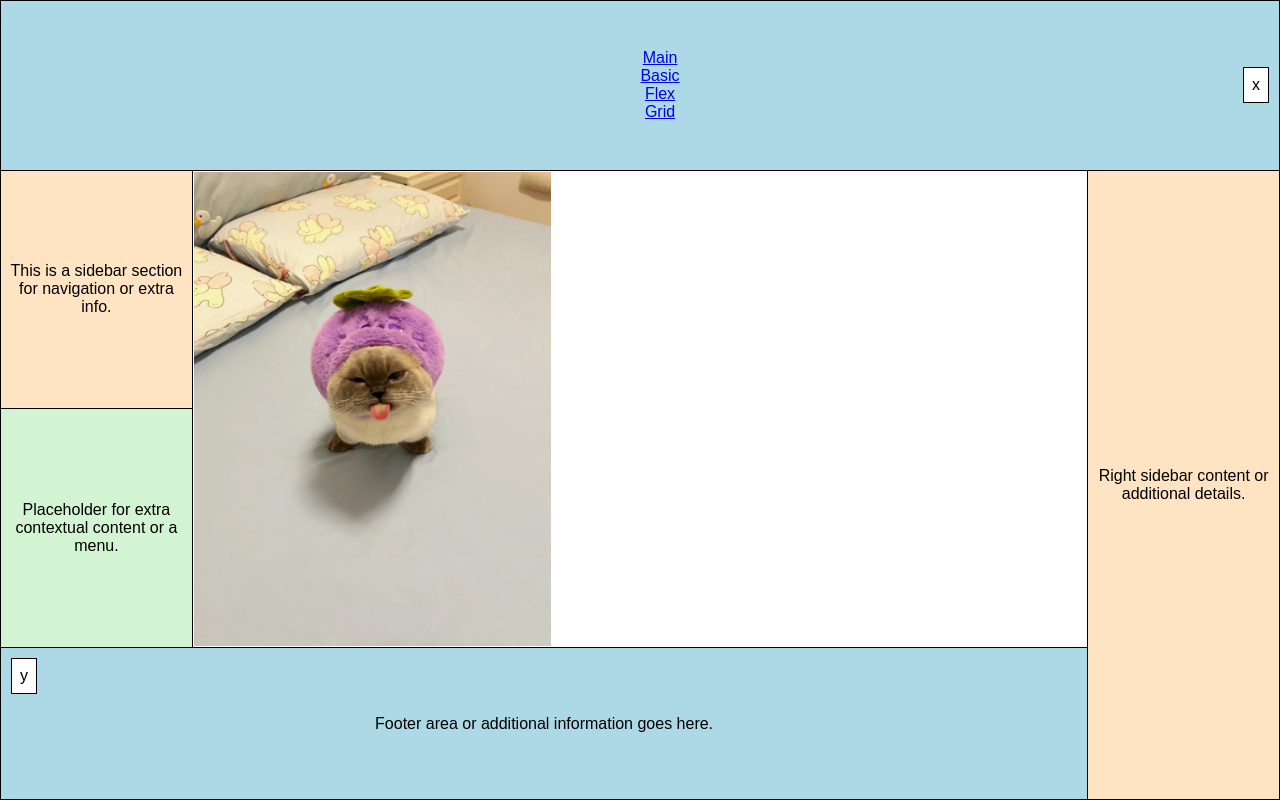
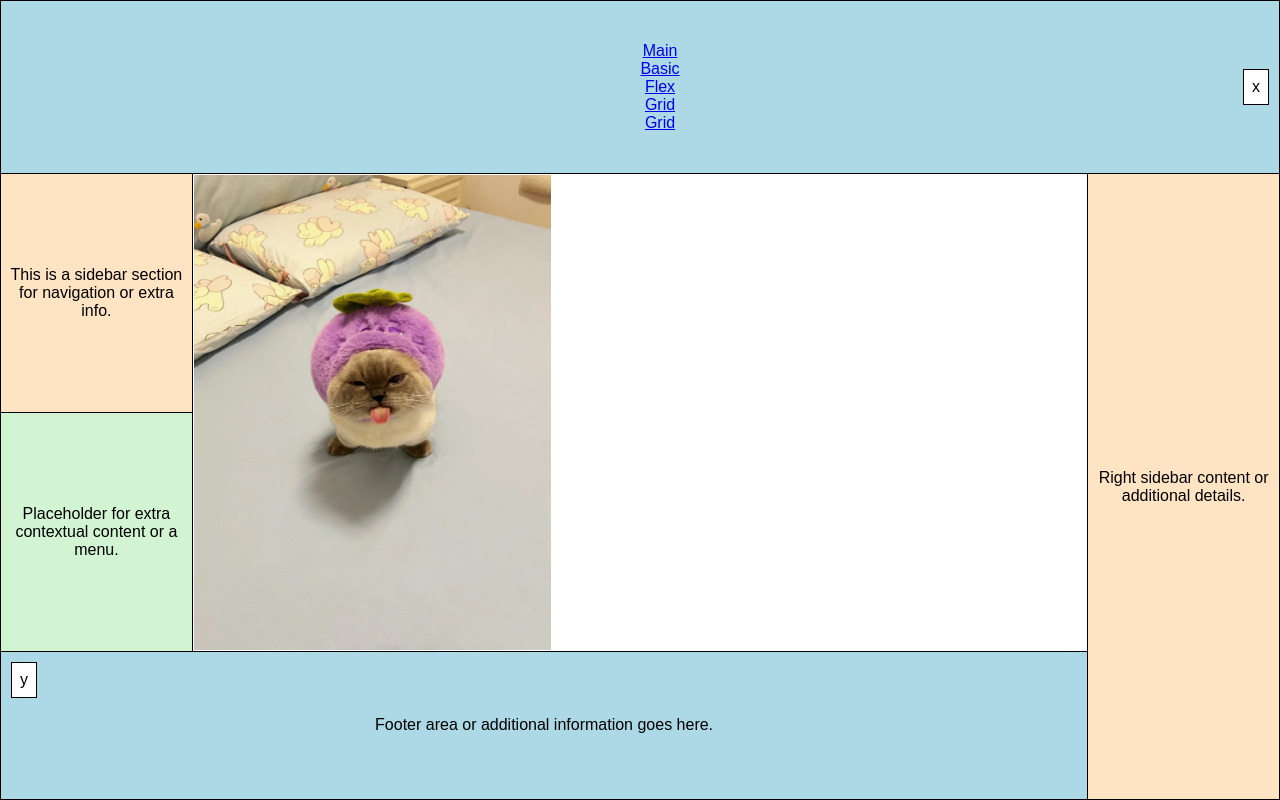
Before and after one commit to vadimstb/lab3Web, a plain HTML site: page basic.html in a window 1280 px wide. Drawn offline with Linux system fonts and the light colour scheme.

Commit message:
Update basic.html

```diff
--- a/basic.html
+++ b/basic.html
@@ -17,6 +17,7 @@
                         <li><a href="./basic.html">Basic</a></li>
                         <li><a href="./flex.html">Flex</a></li>
                         <li><a href="./grid.html">Grid</a></li>
+                        <li><a href="./gmail.html">Grid</a></li>
                     </ul>
                 </nav>
             </td>
```
